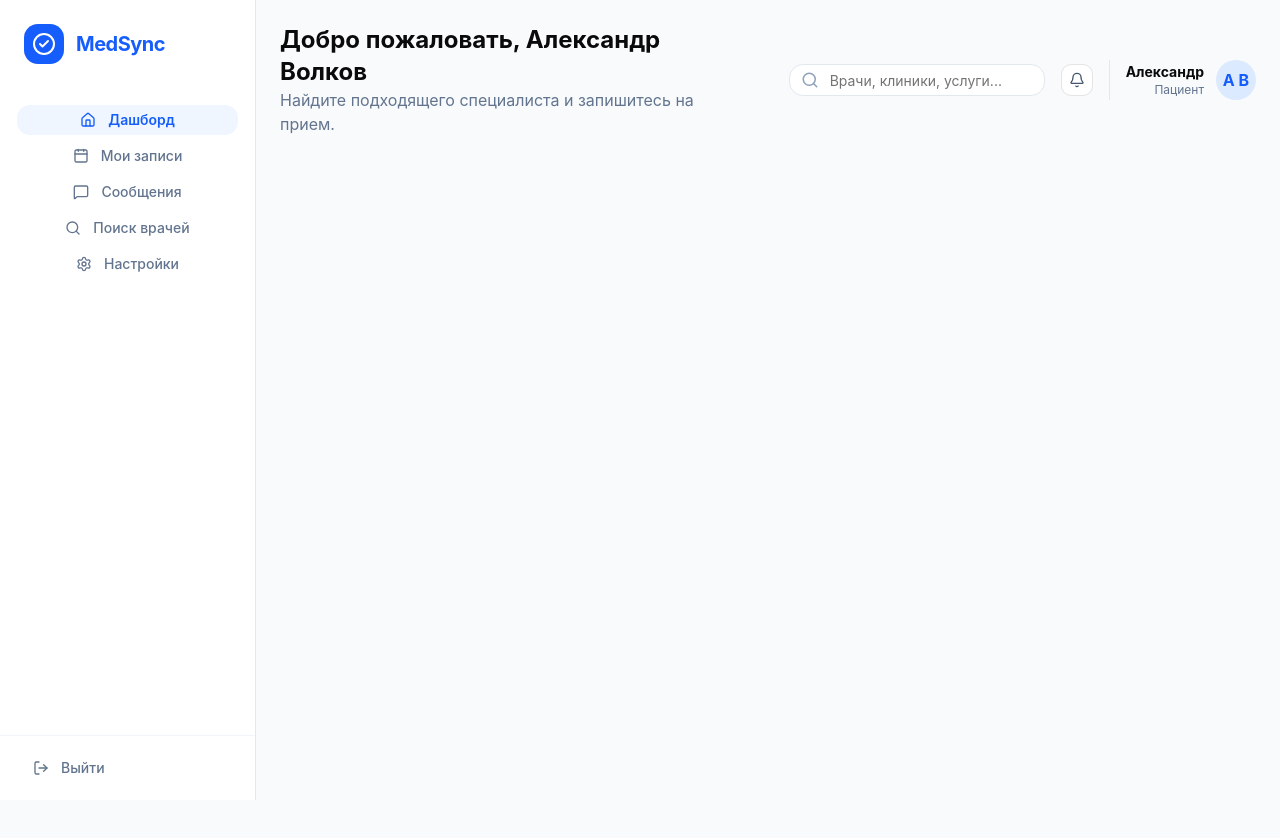
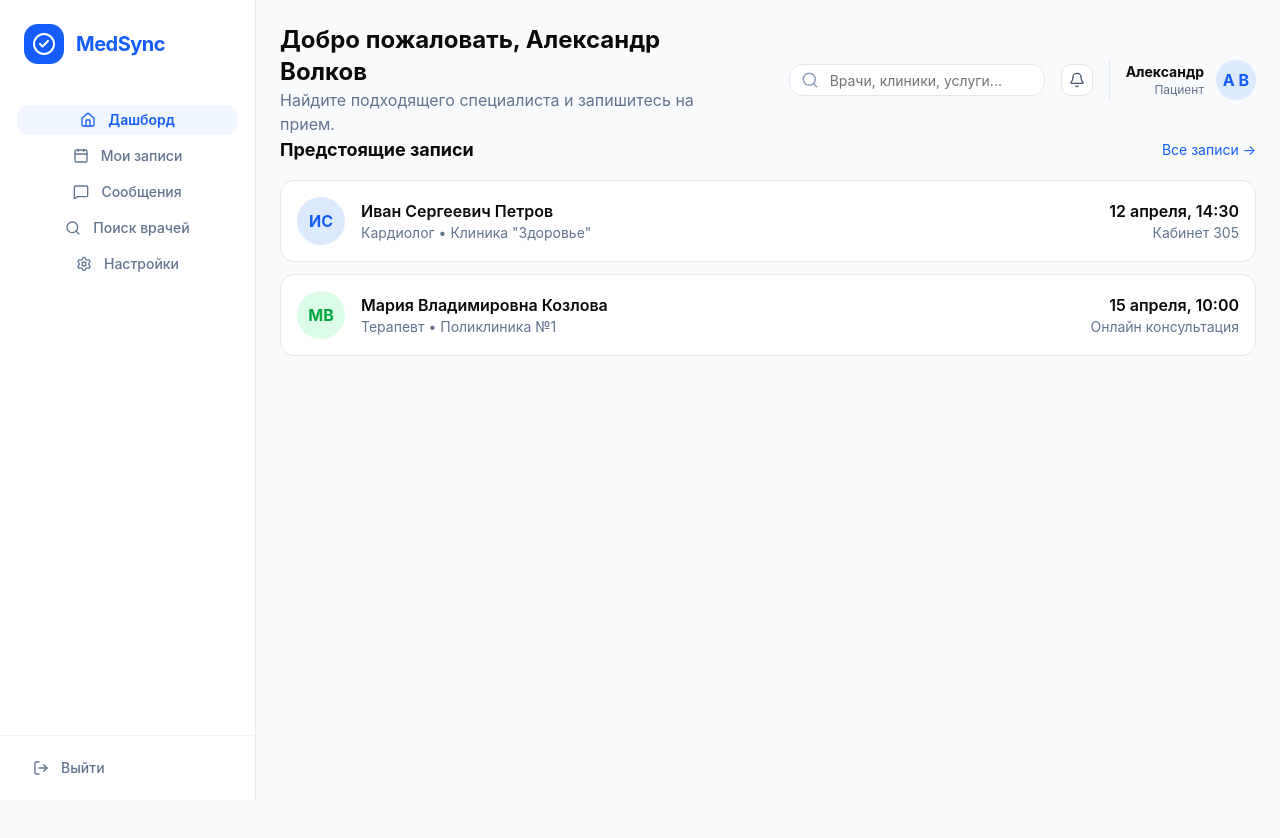
Before and after one commit to ilyasopkin12/newproject, a React app: page / in a window 1280 px wide. Shown: the top 838 px of the page. Built offline with nearby package versions, Linux system fonts and the light colour scheme.

Commit message:
add upcoming appointments

```diff
--- a/src/pages/home/ui/page.tsx
+++ b/src/pages/home/ui/page.tsx
@@ -1,5 +1,6 @@
 import { Header } from "@widgets/header/index.js";
 import { Sidebar } from "@widgets/sidebar/index.js";
+import { UpcomingAppointments } from "@/widgets/upcomingAppointments/index.js";
 
 export function Page() {
 
@@ -7,8 +8,9 @@ export function Page() {
     <div className="min-h-screen bg-slate-50">
       <Sidebar />
       <main className="ml-64 p-6">
-        <div className="flex flex-col items-center justify-between h-screen">
+        <div className="h-screen">
           <Header />
+          <UpcomingAppointments />
         </div>
       </main>
     </div>
--- /dev/null
+++ b/src/widgets/upcomingAppointments/index.ts
@@ -0,0 +1 @@
+export { UpcomingAppointments } from "./upcoming-appointments.js";
--- /dev/null
+++ b/src/widgets/upcomingAppointments/upcoming-appointments.tsx
@@ -0,0 +1,70 @@
+interface UpcomingAppointment {
+  id: string;
+  initials: string;
+  initialsColor: string;
+  initialsBackground: string;
+  doctorName: string;
+  meta: string;
+  dateTime: string;
+  place: string;
+}
+
+const appointments: UpcomingAppointment[] = [
+  {
+    id: "1",
+    initials: "ИС",
+    initialsColor: "text-blue-600",
+    initialsBackground: "bg-blue-100",
+    doctorName: "Иван Сергеевич Петров",
+    meta: "Кардиолог • Клиника \"Здоровье\"",
+    dateTime: "12 апреля, 14:30",
+    place: "Кабинет 305",
+  },
+  {
+    id: "2",
+    initials: "МВ",
+    initialsColor: "text-green-600",
+    initialsBackground: "bg-green-100",
+    doctorName: "Мария Владимировна Козлова",
+    meta: "Терапевт • Поликлиника №1",
+    dateTime: "15 апреля, 10:00",
+    place: "Онлайн консультация",
+  },
+];
+
+export function UpcomingAppointments() {
+  return (
+    <section className="mb-8 w-full">
+      <div className="mb-4 flex items-center justify-between">
+        <h2 className="text-lg font-bold">Предстоящие записи</h2>
+        <a href="#" className="text-sm text-blue-600 hover:text-blue-700">Все записи →</a>
+      </div>
+
+      <div className="space-y-3">
+        {appointments.map((appointment) => (
+          <div
+            key={appointment.id}
+            className="flex items-center justify-between rounded-xl border border-slate-200 bg-white p-4 transition hover:border-blue-300"
+          >
+            <div className="flex items-center gap-4">
+              <div
+                className={`flex h-12 w-12 items-center justify-center rounded-full font-bold ${appointment.initialsBackground} ${appointment.initialsColor}`}
+              >
+                {appointment.initials}
+              </div>
+              <div>
+                <p className="font-semibold">{appointment.doctorName}</p>
+                <p className="text-sm text-slate-500">{appointment.meta}</p>
+              </div>
+            </div>
+
+            <div className="text-right">
+              <p className="font-semibold">{appointment.dateTime}</p>
+              <p className="text-sm text-slate-500">{appointment.place}</p>
+            </div>
+          </div>
+        ))}
+      </div>
+    </section>
+  );
+}
```
